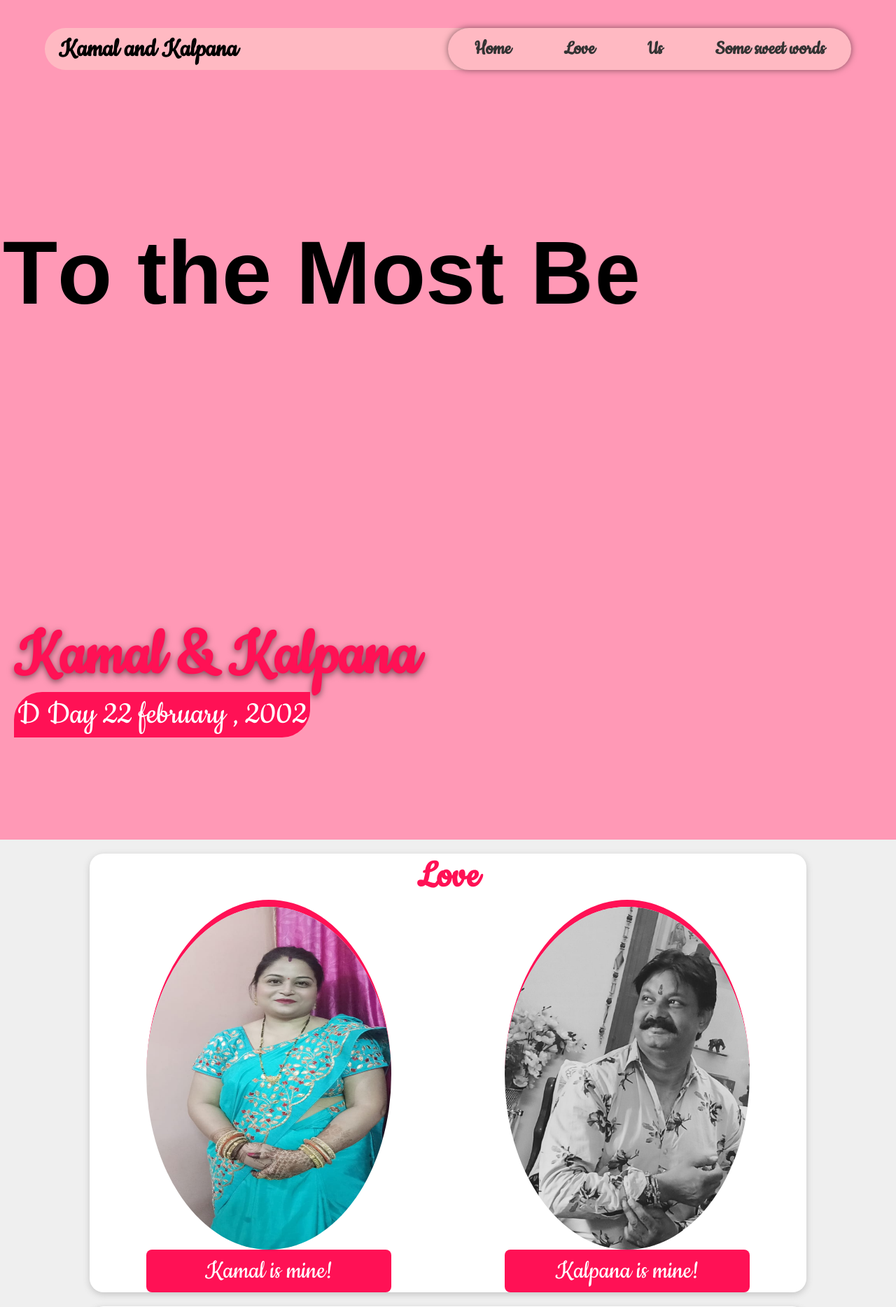
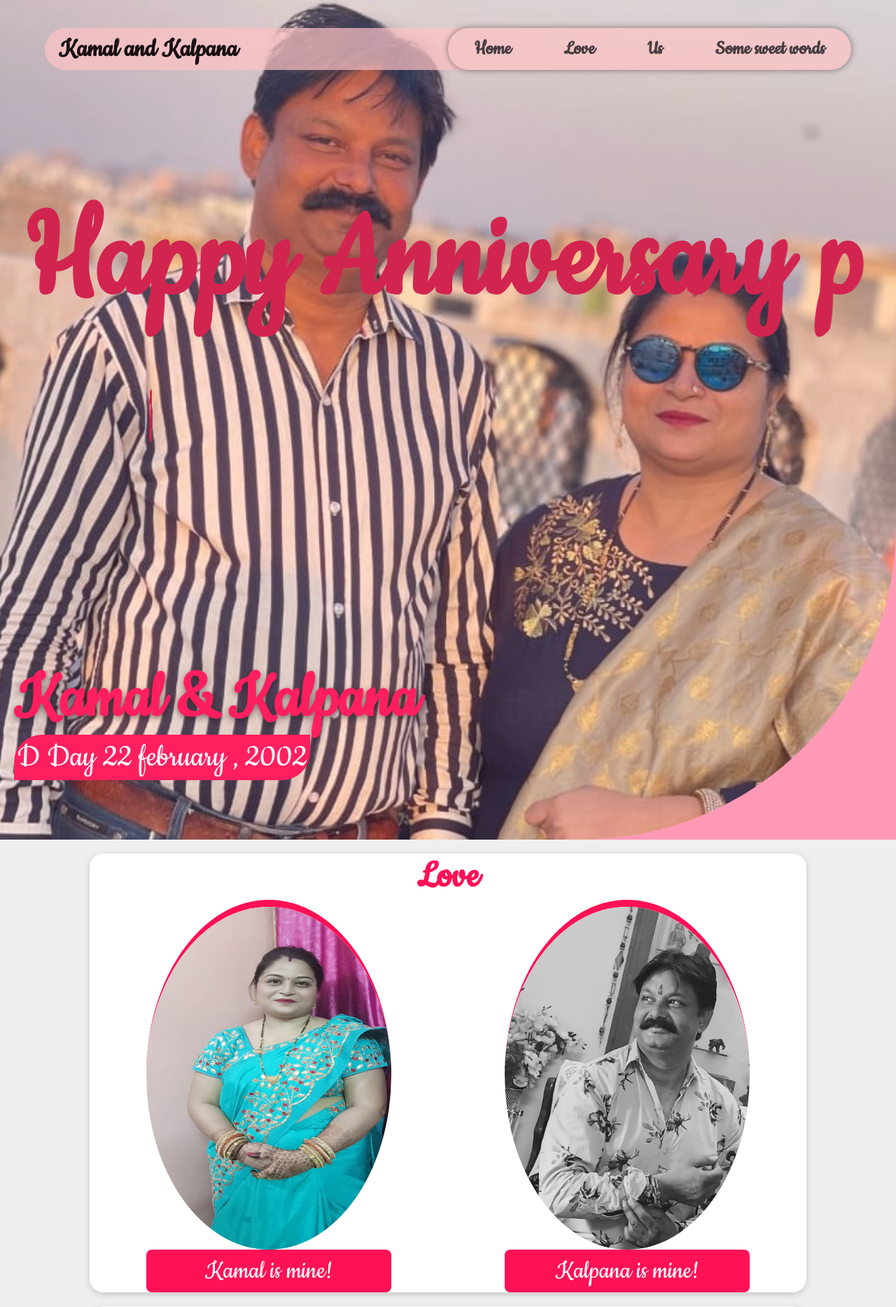
Before and after one commit to unnati-14/anniversary-site, a PHP site: page / in a window 1280 px wide. Shown: the top 1868 px of the page at 70% size. Run offline with PHP 8.4, Linux system fonts and the light colour scheme; some libraries are stand-ins or nearby versions.

Commit message:
animation

```diff
--- a/index.html
+++ b/index.html
@@ -5,7 +5,7 @@
     <meta charset="utf-8">
     <meta name="viewport" content="width=device-width , initial - scale=1.0">
     <meta http-equiv="X-UA-Compatible" content="ie-edge">
-    <link rel="stylesheet" href="fontawesome-fee-5.6.3-web\web\css\all.css">
+    <link rel="stylesheet" href="fontawesome-free-5.6.3-web\css\all.css">
     <link href="https://fonts.googleapis.com/css?family=Cookie" rel="stylesheet">
     <title>ANNIVERSARY WEBSITE</title>
     <script src="https://cdnjs.cloudflare.com/ajax/libs/animejs/2.0.2/anime.min.js"></script>
@@ -23,15 +23,19 @@
                     <a href="#us">Love</a>
                     <a href="#our_love">Us</a>
                     <a href="#some">Some sweet words</a>
+
                 </div>
+
             </div>
+
             <h1 class="ml10">
                 <center>
                     <span class="text-wrapper">
-                        <span class="letters">To the Most Beautiful person in My life</span>
+                        <span class="letters">Happy Anniversary papa & mummy </span>
                     </span>
                 </center>
             </h1>
+
             <div class="text">
                 <h1>Kamal & Kalpana</h1>
                 <span class="date">D Day 22 february , 2002 </span>
@@ -82,7 +86,7 @@
             var textWrapper = document.querySelector('.ml10 .letters');
             textWrapper.innerHTML = textWrapper.textContent.replace(/\S/g, "<span class='letter'>$&</span>");
 
-            anime.timeline({loop: true})
+            anime.timeline({ loop: true })
                 .add({
                     targets: '.ml10 .letter',
                     rotateY: [-90, 0],
--- a/style.css
+++ b/style.css
@@ -1,8 +1,9 @@
 .ml10 {
     position: relative;
-    font-weight: 900;
-    font-size: 8em;
-    font-family:Arial, Helvetica, sans-serif;
+    font-weight:600;
+    font-size: 12em;
+    font-family:'cookie',serif;
+    color:rgb(204, 24, 69);
   }
 
   .ml10 .text-wrapper {
@@ -28,7 +29,7 @@
 .container{
     width:100%;
     height: auto;
-    font-family: 'cookie',cursive;
+    font-family:'Cookie',cursive;
     display:flex;
     justify-content:flex-start;
     align-items:flex-start;
@@ -39,8 +40,8 @@
 .banner{
     width:100%;
     height: 1200px;
-    /* background-image: url(final.jpg); */
-    /* opacity: 0.5; */
+    background-image: url(final.jpg );
+     opacity: 0.9;
     background-repeat: no-repeat;
     background-size:cover;
     background-position:center ;
```
Lines whose indentation alone changed are shown as unchanged.
